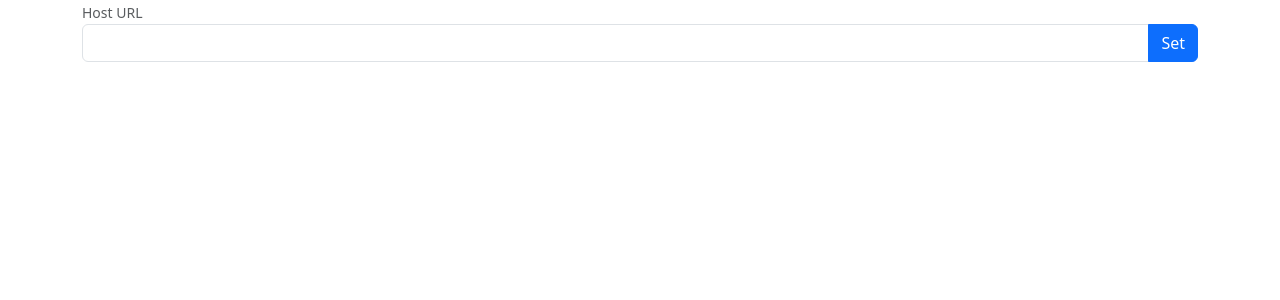
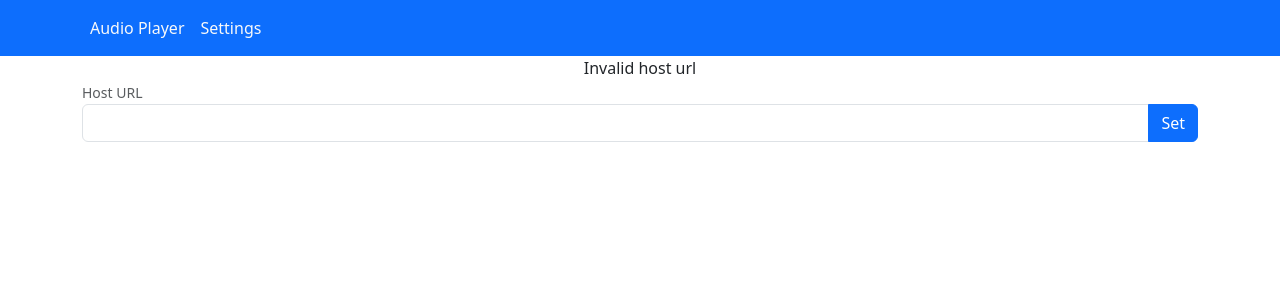
Before and after one commit to mnowakowski98/pi-audio-controller, a React (Vite) app in the folder ui/: page /player in a window 1280 px wide. Shown: the top 300 px of the page. Built offline with nearby package versions, Linux system fonts and the light colour scheme; no server answers.

Commit message:
Stability improvements

```diff
--- a/ui/package.json
+++ b/ui/package.json
@@ -14,7 +14,8 @@
     "bootstrap": "^5.3.8",
     "react": "^19.1.1",
     "react-bootstrap": "^2.10.10",
-    "react-dom": "^19.1.1"
+    "react-dom": "^19.1.1",
+    "react-router": "^7.9.3"
   },
   "devDependencies": {
     "@eslint/js": "^9.36.0",
--- a/ui/src/App.tsx
+++ b/ui/src/App.tsx
@@ -1,10 +1,14 @@
 import { useState } from 'react'
+import { useQuery } from '@tanstack/react-query'
+import { Route, Routes } from 'react-router';
 
-import './App.css'
+import Container from 'react-bootstrap/Container'
+import Nav from 'react-bootstrap/Nav';
+import Navbar from 'react-bootstrap/Navbar';
 
 import AudioPlayer from './audioplayer/audioPlayer'
 import Settings from './settings/settings'
-import SettingsContext, {type Settings as SettingsType} from './SettingsContext'
+import SettingsContext, { type Settings as SettingsType } from './SettingsContext'
 
 export default function App() {
   const settingsString = localStorage.getItem('settings')
@@ -12,11 +16,43 @@ export default function App() {
     hostUrl: ''
   })
 
+  const isValidHost = useQuery({
+    queryKey: ['isValidHost'],
+    queryFn: async () => {
+      const data = await fetch(settings.hostUrl)
+      return data.text()
+    }
+  })
+
+  const ready = isValidHost.isError == false
+    && isValidHost.isLoading == false
+    && isValidHost.data == 'pi-audio-controller-server'
+
+  const settingsComponent = <Settings onUpdate={(newSettings) => {
+    setSettings(newSettings)
+    localStorage.setItem('settings', JSON.stringify(newSettings))
+  }} />
+
   return <SettingsContext value={settings}>
-    {settings.hostUrl != '' && <AudioPlayer />}
-    <Settings onUpdate={(newSettings) => {
-      setSettings(newSettings)
-      localStorage.setItem('settings', JSON.stringify(newSettings))
-    }}/>
+    <Navbar className='bg-primary'>
+      <Container>
+        <Navbar.Toggle aria-controls="basic-navbar-nav" />
+        <Navbar.Collapse id="basic-navbar-nav">
+          <Nav className="me-auto">
+            <Nav.Link className='text-light' href="/player">Audio Player</Nav.Link>
+            <Nav.Link className='text-light' href="/settings">Settings</Nav.Link>
+          </Nav>
+        </Navbar.Collapse>
+      </Container>
+    </Navbar>
+
+    {ready == false && <>
+      <div className='text-center'>Invalid host url</div>
+      {settingsComponent}
+    </>}
+    {ready && <Routes>
+      <Route index path='/player' element={<AudioPlayer />} />
+      <Route path='/settings' element={settingsComponent} />
+    </Routes>}
   </SettingsContext>
 }
--- a/ui/src/SettingsContext.ts
+++ b/ui/src/SettingsContext.ts
@@ -1,7 +1,7 @@
 import { createContext } from 'react';
 
 export interface Settings {
-    hostUrl: string
+    hostUrl: URL
 }
 
-export default createContext<Settings>({ hostUrl: '' })
+export default createContext<Settings>({ hostUrl: new URL('http://localhost') })
--- a/ui/src/audioplayer/audioInfo.tsx
+++ b/ui/src/audioplayer/audioInfo.tsx
@@ -1,20 +1,9 @@
-import { useContext } from 'react'
-import { useQuery } from '@tanstack/react-query'
-
 import Col from 'react-bootstrap/Col'
 
-import SettingsContext from '../SettingsContext'
+import useAudioInfo from './useAudioInfo'
 
 export default function AudioInfo() {
-    const baseUrl = useContext(SettingsContext).hostUrl
-
-    const audioInfo = useQuery({
-        queryKey: ['audioInfo'],
-        queryFn: async () => {
-            const data = await fetch(`${baseUrl}/file`)
-            return data.json()
-        }
-    })
+    const audioInfo = useAudioInfo()
 
     if (audioInfo.isLoading) return 'Loading'
     if (audioInfo.isError) return 'Goofed'
--- a/ui/src/audioplayer/audioPlayer.tsx
+++ b/ui/src/audioplayer/audioPlayer.tsx
@@ -1,4 +1,4 @@
-import { useContext, useState } from 'react'
+import { useContext } from 'react'
 
 import Container from 'react-bootstrap/Container'
 import Row from 'react-bootstrap/Row'
@@ -9,16 +9,20 @@ import AudioUploader from './audioUploader'
 import PlayerControls from './playerControls'
 
 import SettingsContext from '../SettingsContext'
+import useAudioInfo from './useAudioInfo'
 
 export default function AudioPlayer() {
-    const serverUrl = useContext(SettingsContext).hostUrl.concat('/audioplayer')
-    const [hasFile, setHasFile] = useState(false)
+    const settings = useContext(SettingsContext)
+    const playerBasePath = new URL('./audioplayer/', settings.hostUrl)
 
-    return <SettingsContext value={{ hostUrl: serverUrl }}>
+    const audioInfo = useAudioInfo(playerBasePath)
+    const hasFile = audioInfo.isLoading == false && audioInfo.data.fileName != null
+
+    return <SettingsContext value={{ hostUrl: playerBasePath }}>
         <Container fluid>
             <Row className='mt-3 mb-2'>
                 <Col xs={9}>
-                    <AudioUploader onFileUpload={() => setHasFile(true)} />
+                    <AudioUploader />
                 </Col>
                 <Col>
                     <PlayerControls hasFile={hasFile} />
--- a/ui/src/audioplayer/audioUploader.tsx
+++ b/ui/src/audioplayer/audioUploader.tsx
@@ -6,12 +6,9 @@ import InputGroup from 'react-bootstrap/InputGroup'
 import Button from 'react-bootstrap/Button'
 
 import SettingsContext from '../SettingsContext'
+import { audioInfoQueryKey } from './useAudioInfo'
 
-interface AudioUploaderProps {
-    onFileUpload: () => void
-}
-
-export default function AudioUploader(props: AudioUploaderProps) {
+export default function AudioUploader() {
     const baseUrl = useContext(SettingsContext).hostUrl
     const queryClient = useQueryClient()
 
@@ -28,10 +25,7 @@ export default function AudioUploader(props: AudioUploaderProps) {
             })
             return await response.json()
         },
-        onSuccess: (data) => {
-            queryClient.setQueryData(['audioInfo'], data)
-            props.onFileUpload()
-        }
+        onSuccess: (data) => queryClient.setQueryData([audioInfoQueryKey], data)
     })
 
     return <InputGroup>
--- a/ui/src/audioplayer/playerControls.tsx
+++ b/ui/src/audioplayer/playerControls.tsx
@@ -18,14 +18,14 @@ export default function PlayerControls(props: PlayerControlsProps) {
     const audioStatus = useQuery({
         queryKey: ['audioStatus'],
         queryFn: async () => {
-            const data = await fetch(`${baseUrl}/status`)
+            const data = await fetch(new URL('./status', baseUrl))
             return data.json()
         }
     })
 
     const setPlayingState = useMutation({
         mutationFn: async (command: 'start' | 'pause' | 'stop') => {
-            const response = await fetch(`${baseUrl}/status/playing`, {
+            const response = await fetch(new URL('./status/playing', baseUrl), {
                 method: 'PUT', body: command
             })
             return response.json()
@@ -35,7 +35,7 @@ export default function PlayerControls(props: PlayerControlsProps) {
 
     const setLoopState = useMutation({
         mutationFn: async (loop: boolean) => {
-            const response = await fetch(`${baseUrl}/status/loop`, {
+            const response = await fetch(new URL('./status/loop', baseUrl), {
                 method: 'PUT', body: loop ? 'true' : 'false'
             })
             return response.json()
--- /dev/null
+++ b/ui/src/audioplayer/useAudioInfo.ts
@@ -0,0 +1,19 @@
+import { useContext } from "react"
+import { useQuery } from "@tanstack/react-query"
+
+import SettingsContext from "../SettingsContext"
+
+export const audioInfoQueryKey = 'audioInfo'
+
+export default function useAudioInfo(urlOverride?: URL) {
+    const baseUrl = useContext(SettingsContext).hostUrl
+    const queryUrl = new URL('./file', urlOverride ?? baseUrl)
+
+    return useQuery({
+        queryKey: [audioInfoQueryKey],
+        queryFn: async () => {
+            const data = await fetch(queryUrl)
+            return data.json()
+        }
+    })
+}
--- a/ui/src/main.tsx
+++ b/ui/src/main.tsx
@@ -1,17 +1,22 @@
 import { StrictMode } from 'react'
 import { createRoot } from 'react-dom/client'
-import './index.css'
+
 import App from './App.tsx'
 
 import 'bootstrap/dist/css/bootstrap.min.css';
+import './index.css'
 
 import { QueryClient, QueryClientProvider } from '@tanstack/react-query'
 const queryClient = new QueryClient()
 
+import { BrowserRouter } from 'react-router';
+
 createRoot(document.getElementById('root')!).render(
   <StrictMode>
-    <QueryClientProvider client={queryClient}>
-      <App />
-    </QueryClientProvider>
+    <BrowserRouter>
+      <QueryClientProvider client={queryClient}>
+        <App />
+      </QueryClientProvider>
+    </BrowserRouter>
   </StrictMode>,
 )
--- a/ui/src/settings/settings.tsx
+++ b/ui/src/settings/settings.tsx
@@ -17,10 +17,10 @@ interface SettingsProps {
 
 export default function Settings(props: SettingsProps) {
     const settings = useContext(SettingsContext)
-    const [hostUrl, setHostUrl] = useState(settings.hostUrl)
+    const [hostUrl, setHostUrl] = useState(settings.hostUrl.toString())
 
     const getSettings = (): Settings => ({
-        hostUrl
+        hostUrl: new URL(hostUrl)
     })
 
     return <Container>
```
Also changed, not shown: ui/src/App.css (deleted), 2 other files (tests, documents, lock files or other folders).
